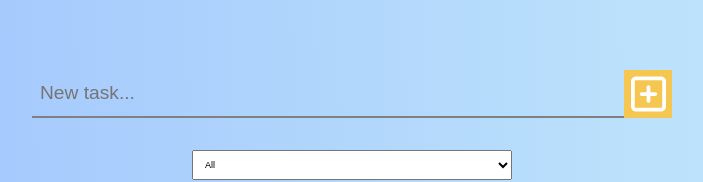
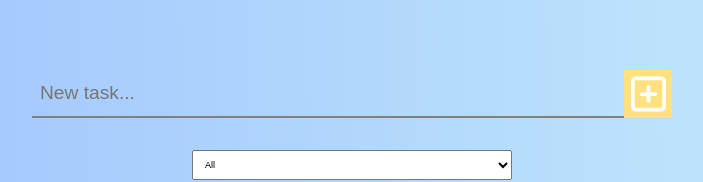
Before and after one commit to IgorGryp/to-do-list-app-react, a React (Create React App) app: page / in a window 1280 px wide. Shown: the part 195-377 px from the top of the page, without its empty margins (288-991 px from the left). Built offline with nearby package versions, Linux system fonts and the light colour scheme; the HTML template or start-up script is replaced by a standard one; a web font is replaced by a local one.

Commit message:
changed buttons color

```diff
--- a/src/Todo.js
+++ b/src/Todo.js
@@ -13,7 +13,7 @@ function Todo({ todo, toggleStarIcon, toggleCheckIcon, checkOffTodo, deleteTask
           icon={faStar}
           className="star-button-icon"
           style={{
-            color: todo.star ? '#f5c650' : null,
+            color: todo.star ? '#ffe180' : null,
           }}
         />
       </button>
--- a/src/index.css
+++ b/src/index.css
@@ -47,7 +47,7 @@ input {
   width: 3rem;
   height: 3rem;
   font-weight: bold;
-  background-color: #f5c650;
+  background-color: #ffe180;
   border: none;
   cursor: pointer;
 }
@@ -106,7 +106,7 @@ ul {
 .delete-button {
   width: 3rem;
   height: 3rem;
-  background-color: #f5c650;
+  background-color: #ffe180;
   border: none;
   cursor: pointer;
   font-weight: bold;
```
